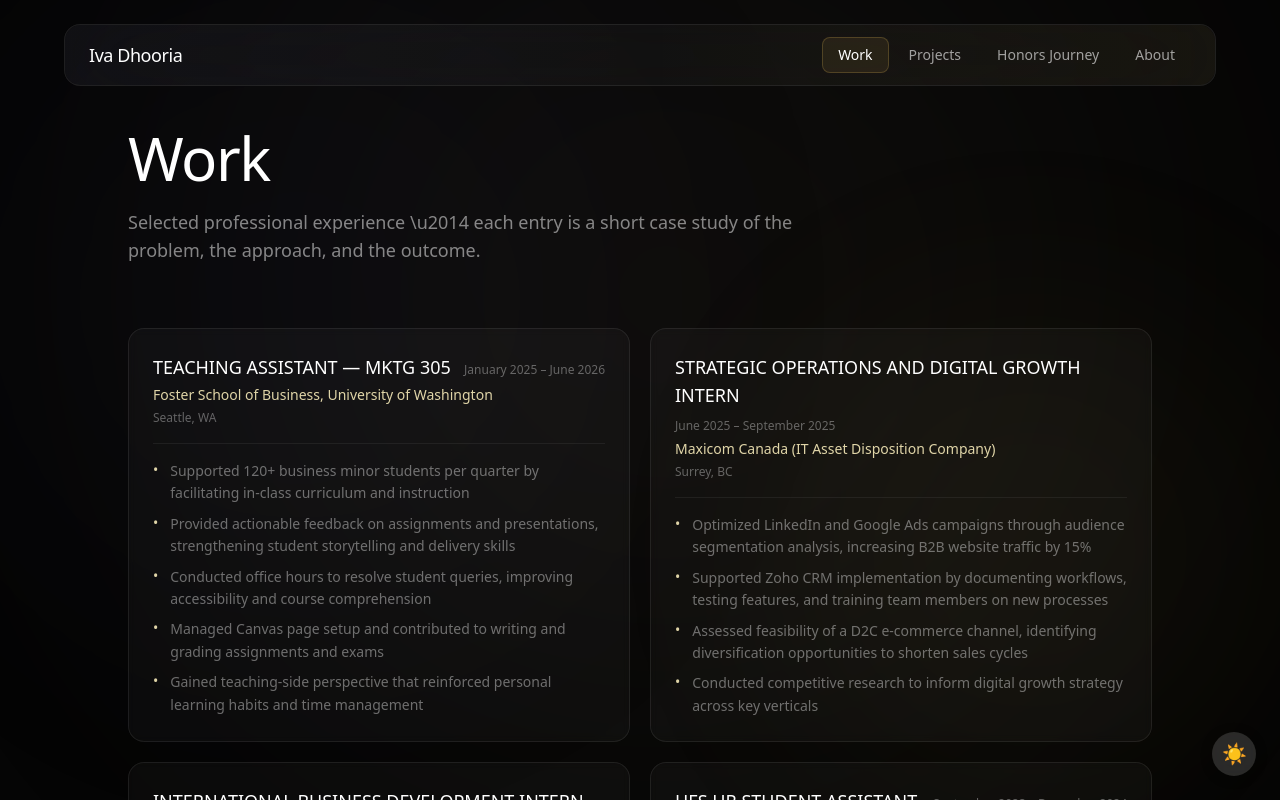
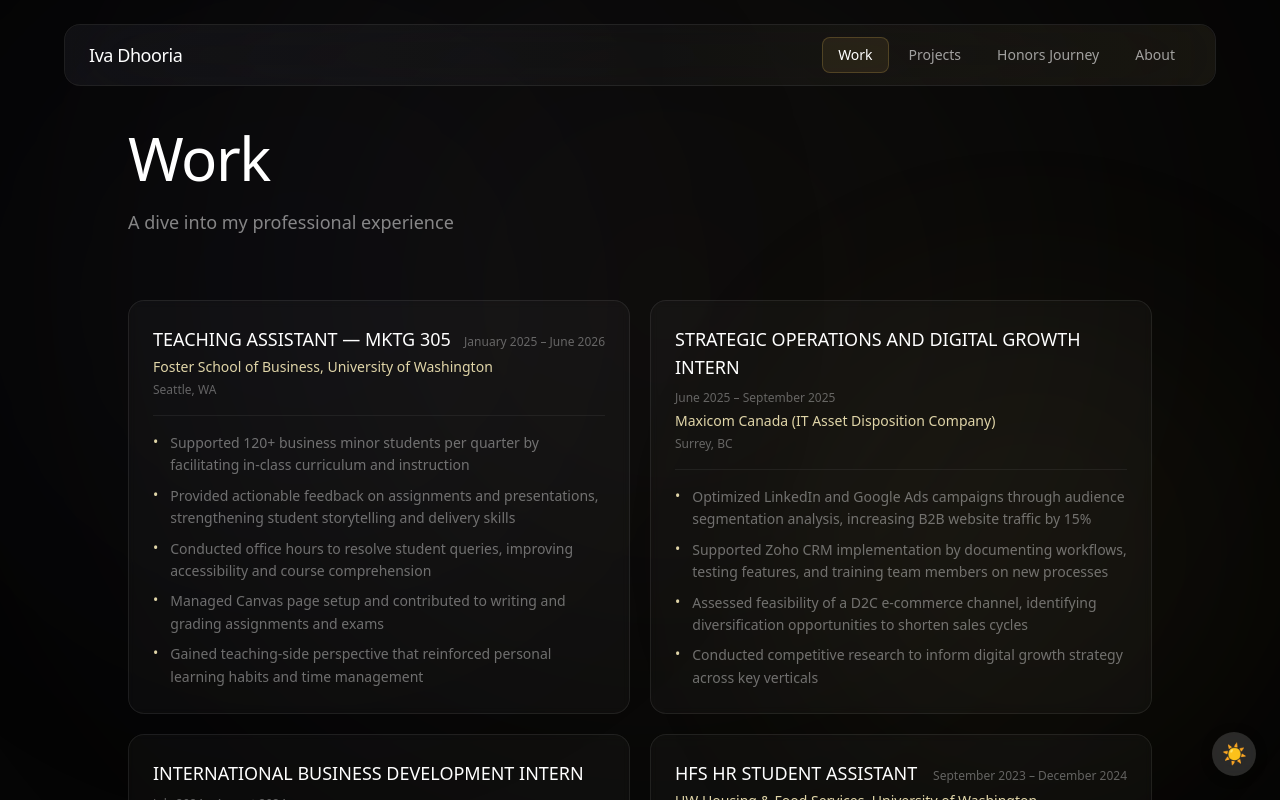
Before and after one commit to ivadhooria2004/portfolio-iva-dhooria, a Next.js app: page /work in a window 1280 px wide. Shown: the top 800 px of the page. Built offline with nearby package versions, Linux system fonts and the light colour scheme.

Commit message:
Update work page subtitle to 'A dive into my professional experience'

```diff
--- a/app/work/page.jsx
+++ b/app/work/page.jsx
@@ -103,7 +103,7 @@ export default function WorkPage() {
     <PageShell>
       <PageHeader
         title="Work"
-        subtitle="Selected professional experience \u2014 each entry is a short case study of the problem, the approach, and the outcome."
+        subtitle="A dive into my professional experience"
       />
       <div className="grid gap-5 md:grid-cols-2">
         {workEntries.map((entry) => (
```
